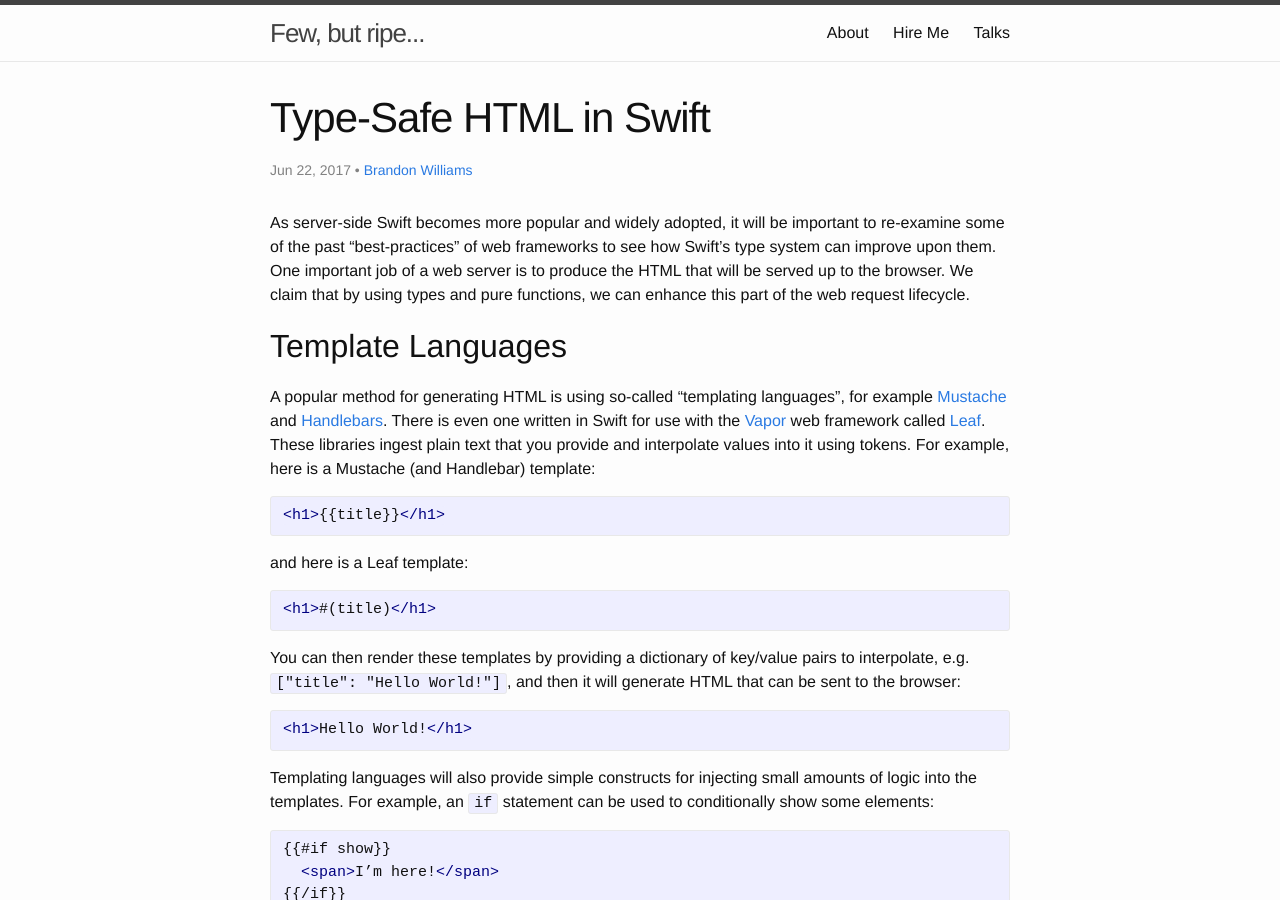
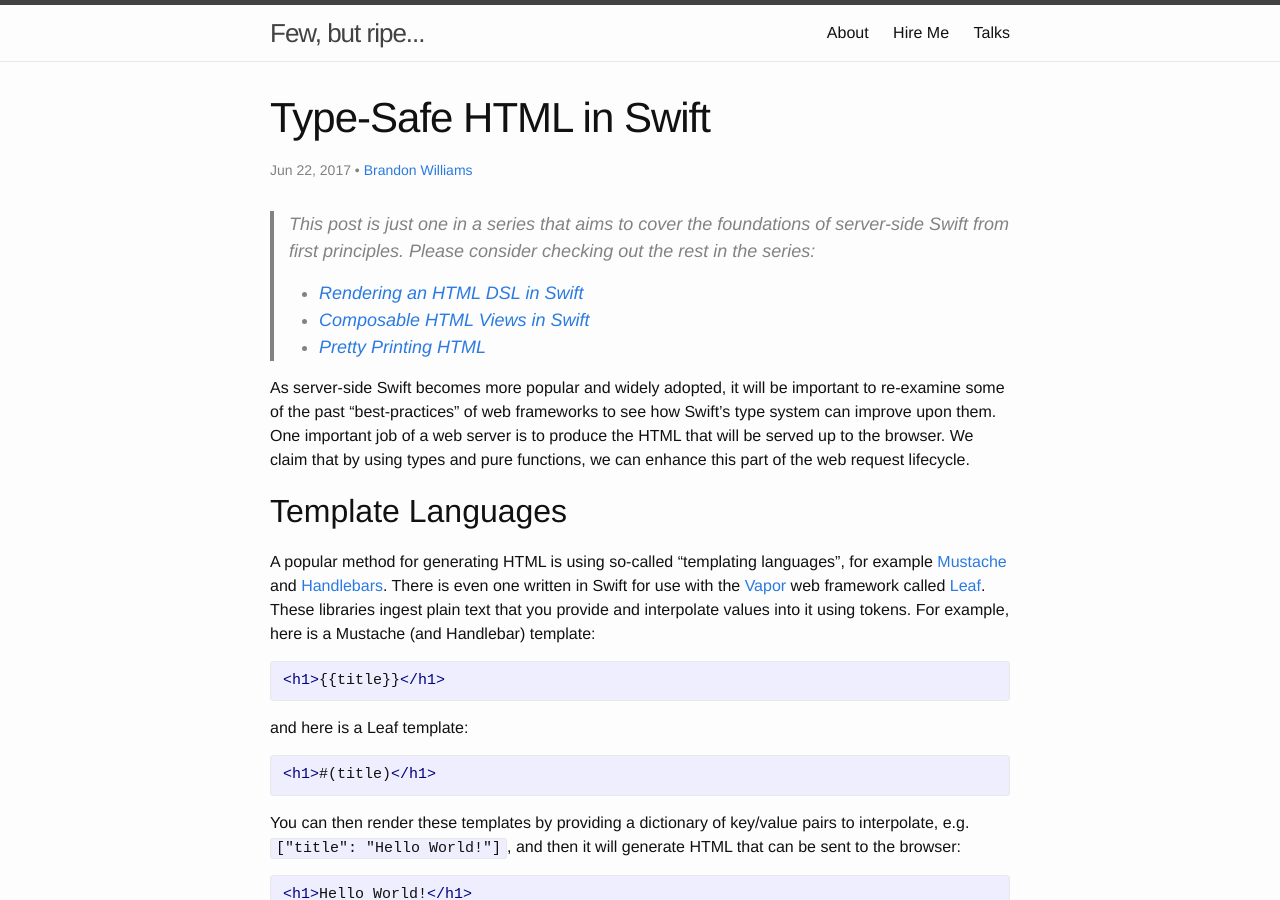
Before and after one commit to mbrandonw/mbrandonw.github.io, a Jekyll site: the page built from _posts/2017-06-22-type-safe-html-in-swift.md, in a window 1280 px wide and 900 px high. Built offline with Jekyll 4.4.1, drawn with Linux system fonts in a browser that asks for light colours; comment, search, counter and statistics services are not loaded.

Commit message:
more pretty stuff

```diff
--- /dev/null
+++ b/_includes/server-side-series.html
@@ -0,0 +1,40 @@
+
+<blockquote>
+  <p>
+    This post is just one in a series that aims to cover the foundations of server-side Swift from first principles. Please consider checking out the rest in the series:
+  </p>
+
+  <ul>
+    {% if include.sequence != "1" %}
+      <li>
+        <a href="{% post_url 2017-06-22-type-safe-html-in-swift %}">
+          Type-Safe HTML in Swift
+        </a>
+      </li>
+    {% endif %}
+
+    {% if include.sequence != "2" %}
+      <li>
+        <a href="{% post_url 2017-06-23-rendering-html-dsl-in-swift %}">
+          Rendering an HTML DSL in Swift
+        </a>
+      </li>
+    {% endif %}
+
+    {% if include.sequence != "3" %}
+      <li>
+        <a href="{% post_url 2017-06-29-composable-html-views-in-swift %}">
+          Composable HTML Views in Swift
+        </a>
+      </li>
+    {% endif %}
+
+    {% if include.sequence != "4" %}
+      <li>
+        <a href="#">
+          Pretty Printing HTML
+        </a>
+      </li>
+    {% endif %}
+  </ul>
+</blockquote>
--- a/_posts/2017-06-22-type-safe-html-in-swift.md
+++ b/_posts/2017-06-22-type-safe-html-in-swift.md
@@ -7,6 +7,8 @@ author: Brandon Williams
 summary: "We build a type-safe DSL for modeling HTML in Swift, and discuss the advantages this has over templating languages."
 image: /assets/html-dsl/pt1-preview-img.jpg
 ---
+
+{% include server-side-series.html sequence="1" %}
 
 As server-side Swift becomes more popular and widely adopted, it will be important to re-examine some of the past “best-practices” of web frameworks to see how Swift’s type system can improve upon them. One important job of a web server is to produce the HTML that will be served up to the browser. We claim that by using types and pure functions, we can enhance this part of the web request lifecycle.
 
```
Also changed, not shown: _drafts/html-pretty-printing.md (+67 -2 lines), _posts/2017-06-23-rendering-html-dsl-in-swift.md (+2 -0 lines), _posts/2017-06-29-composable-html-views-in-swift.md (+2 -0 lines).
